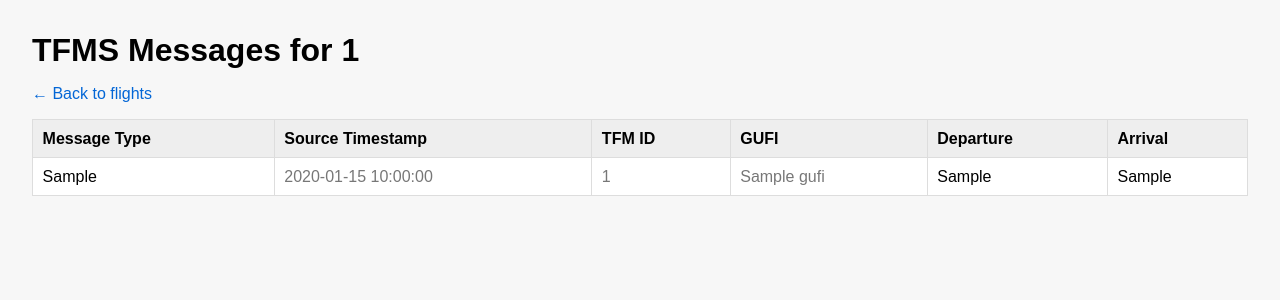
After one commit to f03809/swim-tfdm-consumer, a FastAPI app: template app/templates/tfms.html in a window 1280 px wide. The commit adds this page. Shown: the top 300 px of the page. Run offline with FastAPI, Linux system fonts and the light colour scheme; the template is opened without the code that fills it: most values are stand-ins (such as "Sample title", 1, 10 or a date in 2020).

Commit message:
Move TFMS info out of flight records: standalone tfms_messages collection, UI count and per-flight TFMS list
Generated with [Devin](https://devin.ai)

Co-Authored-By: Devin <158243242+devin-ai-integration[bot]@users.noreply.github.com>

```diff
--- /dev/null
+++ b/app/templates/tfms.html
@@ -0,0 +1,53 @@
+<!DOCTYPE html>
+<html lang="en">
+<head>
+  <meta charset="UTF-8">
+  <meta name="viewport" content="width=device-width, initial-scale=1.0">
+  <title>TFMS Messages for {{ flight_number }}</title>
+  <style>
+    body { font-family: Arial, sans-serif; margin: 2rem; background: #f7f7f7; }
+    h1 { margin-bottom: 1rem; }
+    a { color: #0366d6; text-decoration: none; }
+    a:hover { text-decoration: underline; }
+    table { width: 100%; border-collapse: collapse; background: white; }
+    th, td { border: 1px solid #ddd; padding: 0.6rem; text-align: left; }
+    th { background: #eee; }
+    tr:nth-child(even) { background: #f9f9f9; }
+    .muted { color: #777; }
+    .empty { text-align: center; color: #777; padding: 1rem; }
+  </style>
+</head>
+<body>
+  <h1>TFMS Messages for {{ flight_number }}</h1>
+  <p><a href="/">&larr; Back to flights</a></p>
+
+  <table>
+    <thead>
+      <tr>
+        <th>Message Type</th>
+        <th>Source Timestamp</th>
+        <th>TFM ID</th>
+        <th>GUFI</th>
+        <th>Departure</th>
+        <th>Arrival</th>
+      </tr>
+    </thead>
+    <tbody>
+      {% for msg in tfms_messages %}
+      <tr>
+        <td>{{ msg.msg_type or '-' }}</td>
+        <td class="muted">{{ msg.source_time_stamp or '-' }}</td>
+        <td class="muted">{{ msg.tfm_id or '-' }}</td>
+        <td class="muted">{{ msg.gufi or '-' }}</td>
+        <td>{{ msg.departure_airport or '-' }}</td>
+        <td>{{ msg.arrival_airport or '-' }}</td>
+      </tr>
+      {% else %}
+      <tr>
+        <td class="empty" colspan="6">No TFMS messages found for this flight.</td>
+      </tr>
+      {% endfor %}
+    </tbody>
+  </table>
+</body>
+</html>
```
Also changed, not shown: app/api.py (+31 -16 lines), app/templates/index.html (+9 -1 lines), app/tfms_consumer.py (+0 -20 lines).
